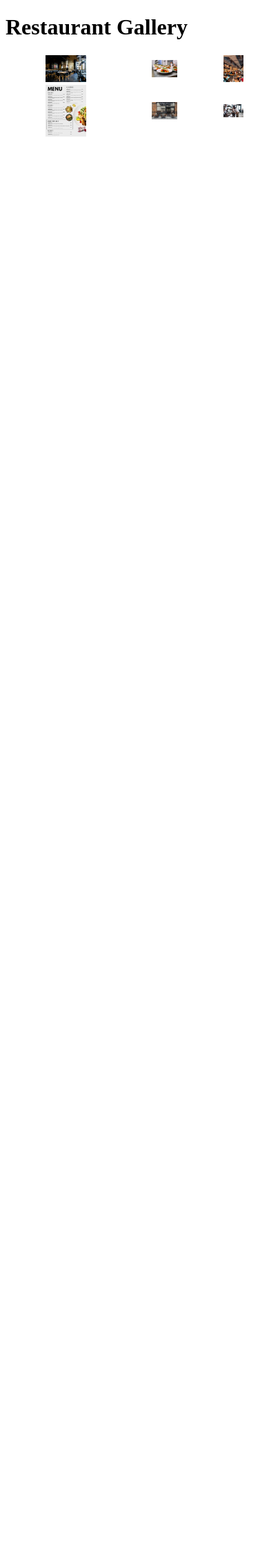
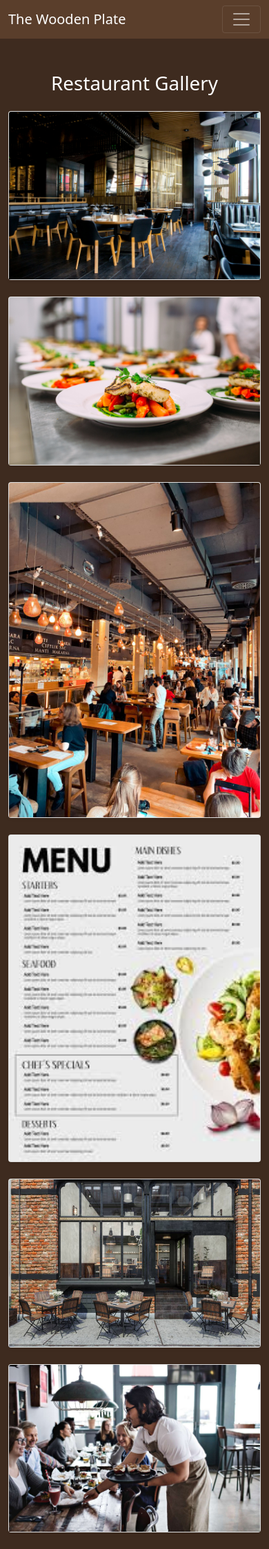
Before and after one commit to nikitha-jacob/the-wooden-plate, a Flask app: page /gallery in a window 390 px wide. Shown: the whole page at 69% size. Before the commit the page ends 198 px from the top, so only its background shows below. Run offline with Flask 3, Linux system fonts and the light colour scheme.

Commit message:
Update gallery.html

```diff
--- a/templates/gallery.html
+++ b/templates/gallery.html
@@ -1,23 +1,41 @@
-<!DOCTYPE html>
-<html lang="en">
-<head>
-    <meta charset="UTF-8">
-    <meta name="viewport" content="width=device-width, initial-scale=1.0">
-    <title>Gallery</title>
-</head>
-<body>
-    <h1>Restaurant Gallery</h1>
-    <table width="100%" height="100%" border="0" cellspacing="0" cellpadding="0">
-        <tr>
-            <td align="center" style="padding: 0;"><img src="{{ url_for('static', filename='images/img1.jpeg') }}" alt="Image 1" width="33.33%" style="margin: 0; border: none;"></td>
-            <td align="center" style="padding: 0;"><img src="{{ url_for('static', filename='images/img2.jpeg') }}" alt="Image 2" width="33.33%" style="margin: 0; border: none;"></td>
-            <td align="center" style="padding: 0;"><img src="{{ url_for('static', filename='images/img3.jpeg') }}" alt="Image 3" width="33.33%" style="margin: 0; border: none;"></td>
-        </tr>
-        <tr>
-            <td align="center" style="padding: 0;"><img src="{{ url_for('static', filename='images/img4.jpeg') }}" alt="Image 4" width="33.33%" style="margin: 0; border: none;"></td>
-            <td align="center" style="padding: 0;"><img src="{{ url_for('static', filename='images/img5.jpg') }}" alt="Image 5" width="33.33%" style="margin: 0; border: none;"></td>
-            <td align="center" style="padding: 0;"><img src="{{ url_for('static', filename='images/img6.jpg') }}" alt="Image 6" width="33.33%" style="margin: 0; border: none;"></td>
-        </tr>
-    </table>
-</body>
-</html>
+{% extends "base.html" %}
+
+{% block content %}
+<div class="container mt-5">
+    <h1 class="text-center mb-4">Restaurant Gallery</h1>
+    <div class="row">
+        <div class="col-md-4 mb-4">
+            <div class="card shadow-sm">
+                <img src="{{ url_for('static', filename='images/img1.jpeg') }}" class="card-img-top" alt="Image 1">
+            </div>
+        </div>
+        <div class="col-md-4 mb-4">
+            <div class="card shadow-sm">
+                <img src="{{ url_for('static', filename='images/img2.jpeg') }}" class="card-img-top" alt="Image 2">
+            </div>
+        </div>
+        <div class="col-md-4 mb-4">
+            <div class="card shadow-sm">
+                <img src="{{ url_for('static', filename='images/img3.jpeg') }}" class="card-img-top" alt="Image 3">
+            </div>
+        </div>
+    </div>
+    <div class="row">
+        <div class="col-md-4 mb-4">
+            <div class="card shadow-sm">
+                <img src="{{ url_for('static', filename='images/img4.jpeg') }}" class="card-img-top" alt="Image 4">
+            </div>
+        </div>
+        <div class="col-md-4 mb-4">
+            <div class="card shadow-sm">
+                <img src="{{ url_for('static', filename='images/img5.jpg') }}" class="card-img-top" alt="Image 5">
+            </div>
+        </div>
+        <div class="col-md-4 mb-4">
+            <div class="card shadow-sm">
+                <img src="{{ url_for('static', filename='images/img6.jpg') }}" class="card-img-top" alt="Image 6">
+            </div>
+        </div>
+    </div>
+</div>
+{% endblock %}
```
